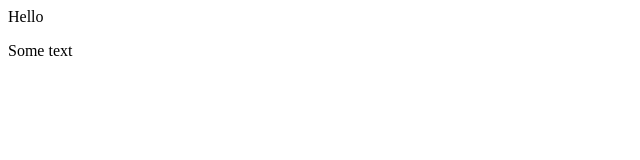
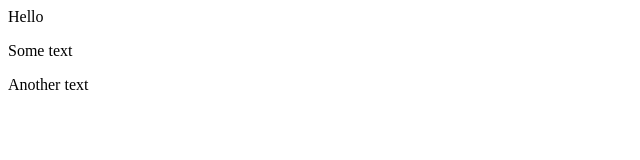
Before and after one commit to sbardons/Git_test, a plain HTML site: page index.html in a window 1280 px wide. Shown: the full height of the page, 0-640 px from the left. Drawn offline with Linux system fonts and the light colour scheme.

Commit message:
div added

```diff
--- a/index.html
+++ b/index.html
@@ -1,2 +1,3 @@
 <p>Hello</p>
 <p>Some text</p>
+<div>Another text</div>
```
